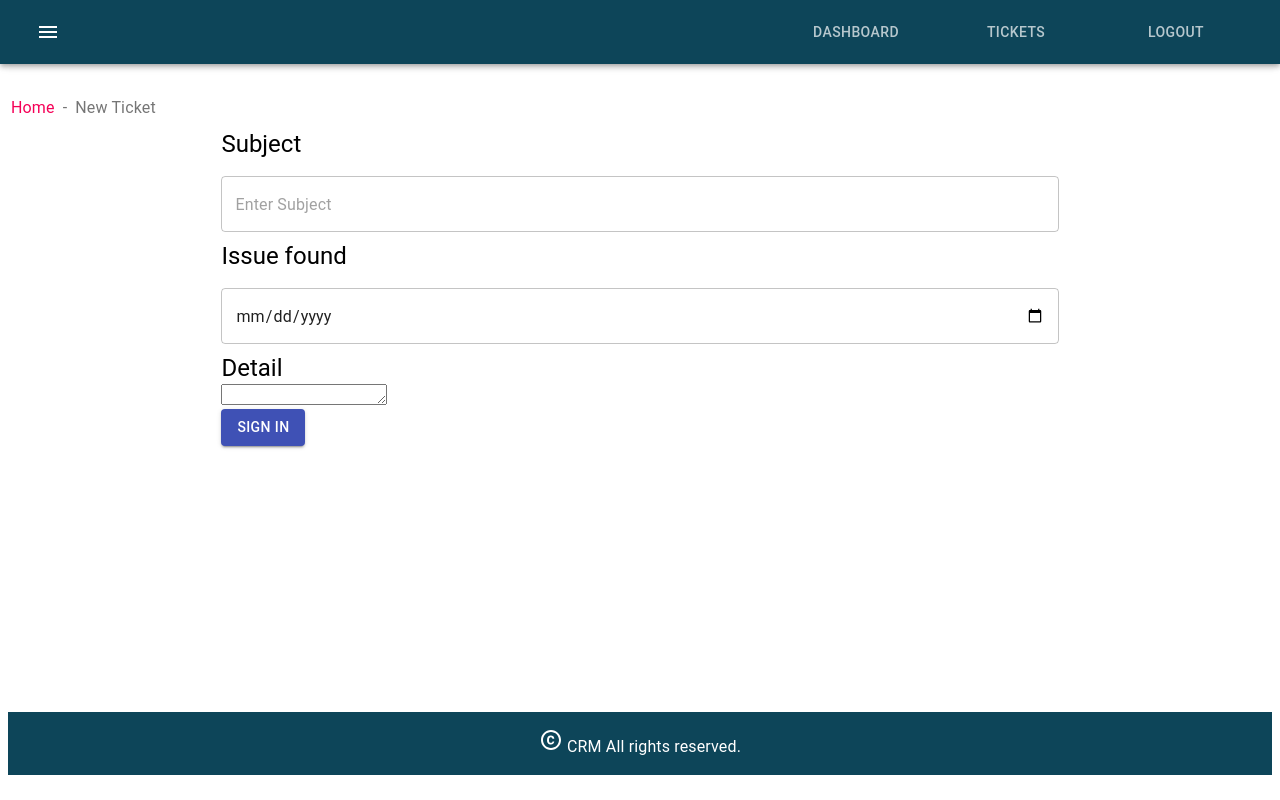
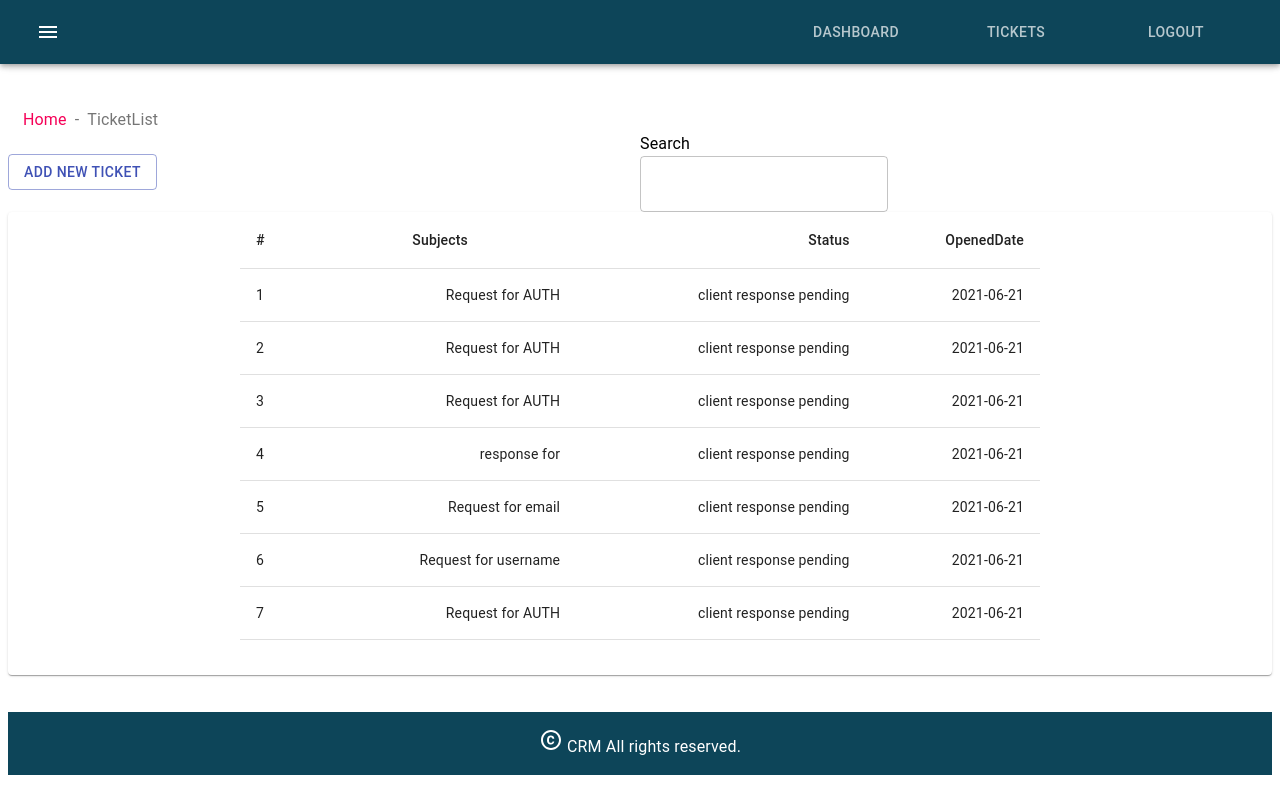
Before and after one commit to davincit/CRM-Ticket, a React (Create React App) app: page / in a window 1280 px wide. Built offline with nearby package versions, Linux system fonts and the light colour scheme.

Commit message:
ticket list component added

```diff
--- a/src/App.js
+++ b/src/App.js
@@ -3,6 +3,7 @@ import { Entry } from "./pages/Entry";
 import Dashboard from "./pages/Dashboard/Dashboard";
 import AddTicketPage from "./pages/AddTicket/AddTicketPage";
 import "./App.css";
+import TicketList from "./pages/Ticketlist/TicketList";
 
 function App() {
   return (
@@ -10,7 +11,8 @@ function App() {
       <Layout>
         {/* <Dashboard /> */}
         {/* <Entry /> */}
-        <AddTicketPage />
+        {/* <AddTicketPage /> */}
+        <TicketList />
       </Layout>
     </div>
   );
--- /dev/null
+++ b/src/components/TicketListcomponent/TicketListcomponent.js
@@ -0,0 +1,39 @@
+import { Button, Grid, TextField, Typography } from "@material-ui/core";
+import { makeStyles } from "@material-ui/core";
+import TicketTabel from "../../components/TicketTabel/TicketTable";
+import React from "react";
+
+const useStyle = makeStyles(() => ({
+  buttonstyle: {
+    position: "relative",
+    color: "primary",
+  },
+}));
+export default function TicketListcomponent({ change, tickets, data }) {
+  const classes = useStyle();
+  return (
+    <Grid container>
+      <Grid
+        item
+        xs={12}
+        sm={6}
+        style={{ margin: "auto", justifyItems: "center" }}
+      >
+        <Button
+          className={classes.buttonstyle}
+          variant="outlined"
+          color="primary"
+        >
+          Add New Ticket
+        </Button>
+      </Grid>
+      <Grid xs={12} sm={6}>
+        <Typography>Search</Typography>
+        <TextField type="search" variant="outlined" onChange={change} />
+      </Grid>
+      <Grid xs={12} style={{ margin: "auto" }}>
+        <TicketTabel tickets={tickets} />
+      </Grid>
+    </Grid>
+  );
+}
--- a/src/components/TicketTabel/DUMMY.json
+++ b/src/components/TicketTabel/DUMMY.json
@@ -22,21 +22,21 @@
 
     {
         "id":"4",
-        "Subject":"Request for AUTH",
+        "Subject":"response for ",
         "status":"client response pending",
         "OpenedDate":"2021-06-21"
     },
 
     {
         "id":"5",
-        "Subject":"Request for AUTH",
+        "Subject":"Request for email",
         "status":"client response pending",
         "OpenedDate":"2021-06-21"
     },
 
     {
         "id":"6",
-        "Subject":"Request for AUTH",
+        "Subject":"Request for username",
         "status":"client response pending",
         "OpenedDate":"2021-06-21"
     },
--- a/src/components/TicketTabel/TicketTable.js
+++ b/src/components/TicketTabel/TicketTable.js
@@ -8,7 +8,6 @@ import {
   Paper,
   makeStyles,
 } from "@material-ui/core";
-import tickets from "./DUMMY.json";
 
 const useStyles = makeStyles({
   table: {
@@ -21,7 +20,7 @@ const useStyles = makeStyles({
     boxShadow: "#137986",
   },
 });
-export default function TicketTabel() {
+export default function TicketTabel({ tickets }) {
   const classes = useStyles();
   return (
     <TableContainer component={Paper}>
--- a/src/pages/Dashboard/Dashboard.js
+++ b/src/pages/Dashboard/Dashboard.js
@@ -9,7 +9,8 @@ import {
 import TableTicket from "../../components/TicketTabel/TicketTable";
 import Breadcrumb from "../../components/Breadcrumb/Breadcrumb";
 import React from "react";
-
+import ticket from "../../components/TicketTabel/DUMMY.json";
+import TicketTabel from "../../components/TicketTabel/TicketTable";
 export default function Dashboard() {
   return (
     <div>
@@ -63,7 +64,7 @@ export default function Dashboard() {
           <Typography variant="h4">Recently added</Typography>
         </Grid>
         <Grid item xs={12}>
-          <TableTicket />
+          <TableTicket tickets={ticket} />
         </Grid>
       </Grid>
     </div>
--- /dev/null
+++ b/src/pages/Ticketlist/TicketList.js
@@ -0,0 +1,39 @@
+import { Button, Grid } from "@material-ui/core";
+import Breadcrumb from "../../components/Breadcrumb/Breadcrumb";
+import TicketListcomponent from "../../components/TicketListcomponent/TicketListcomponent";
+import { useState, useEffect } from "react";
+import ticket from "../../components/TicketTabel/DUMMY.json";
+
+export default function TicketList() {
+  const [str, setStr] = useState("");
+  const [tickets, setTickets] = useState(ticket);
+
+  useEffect(() => {}, [str, tickets]);
+  const handleChange = (e) => {
+    const { value } = e.target;
+    setStr(value);
+    searchTickets(value);
+  };
+
+  const searchTickets = (str) => {
+    const displayTicket = ticket.filter((t) =>
+      t.Subject.toLowerCase().includes(str.toLowerCase())
+    );
+
+    setTickets(displayTicket);
+  };
+
+  return (
+    <Grid container>
+      <Breadcrumb page="TicketList" />
+
+      <Grid xs={12}>
+        <TicketListcomponent
+          change={handleChange}
+          data={str}
+          tickets={tickets}
+        />
+      </Grid>
+    </Grid>
+  );
+}
```
